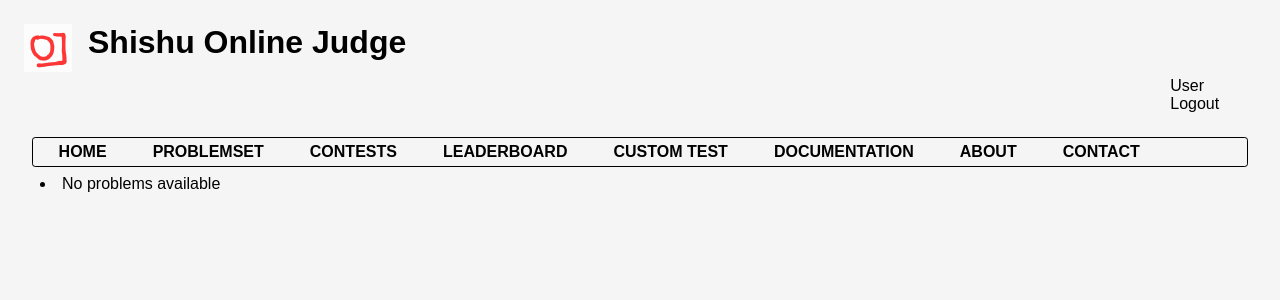
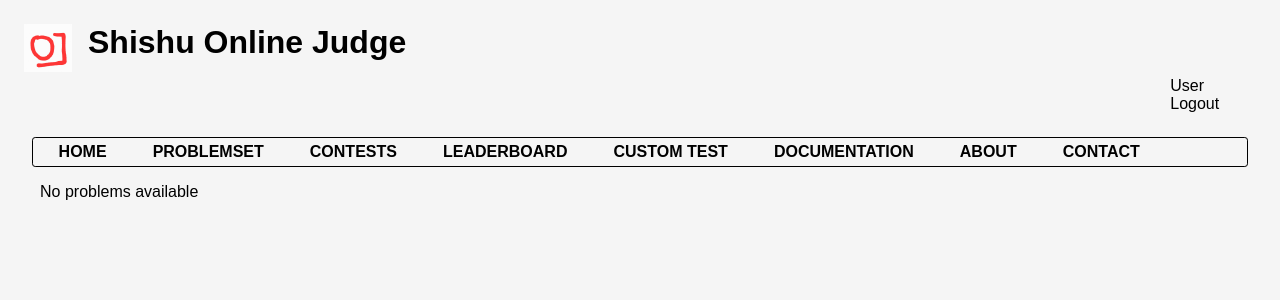
Before and after one commit to SakibSibly/shishu-online-judge, a Django app: page /problems/ in a window 1280 px wide. Shown: the top 300 px of the page. Run offline with Django 4.2, Linux system fonts and the light colour scheme; data that the repository does not hold is empty.

Commit message:
Empty list type CSS and HTML fixed

```diff
--- a/problems/static/problems/css/style.css
+++ b/problems/static/problems/css/style.css
@@ -6,15 +6,16 @@
     border-radius: 0.3rem;
 }
 
-#problem-list ul li {
+#problem-list-main ul li {
     display: block;
+    list-style: none;
 }
 
 #individual-problem li {
     display: block;
 }
 
-#problem-list ul li a {
+#problem-list-main ul li a {
     color: hsl(240, 95%, 36%);
     text-decoration: none;
 }
--- a/problems/templates/problems/problems.html
+++ b/problems/templates/problems/problems.html
@@ -2,11 +2,11 @@
 {% load static %}
 
 {% block content %}
-<div class="distance">
+<div id="problem-list-main" class="distance">
     <link rel="stylesheet" href="{% static 'problems/css/style.css' %}">
     {% if fetched_problems %}
         {% for problem in fetched_problems %}
-            <div id="problem-list">
+            <div>
                 <ul>
                     <li>
                         <b>{{ problem.id }}</b>
@@ -16,7 +16,9 @@
             </div>
         {% endfor %}
     {% else %}
-    <li class="distance">No problems available</li>
+    <ul>
+        <li class="distance">No problems available</li>
+    </ul>
     {% endif %}
 </div>
 {% endblock %}
```
